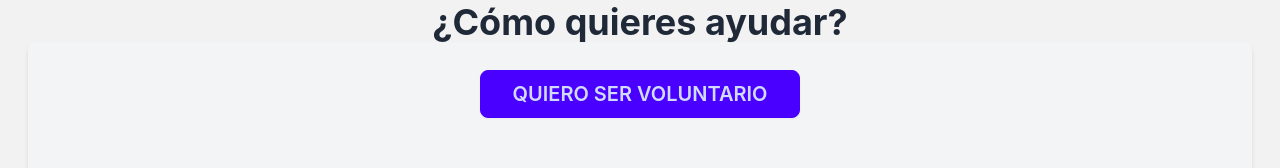
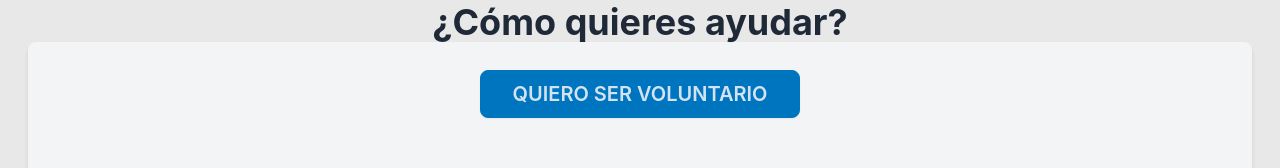
Before and after one commit to martinxanton/voluntariados-unmsm, a React (Vite) app in the folder frontend/: page / in a window 1280 px wide. Shown: the part 451-619 px from the top of the page. Built offline with nearby package versions, Linux system fonts and the light colour scheme.

Commit message:
cambiar tema a "fantasy" en index.html y actualizar configuración de daisyui en tailwind.config.js

```diff
--- a/frontend/index.html
+++ b/frontend/index.html
@@ -1,5 +1,5 @@
 <!doctype html>
-<html lang="en" data-theme="light">
+<html lang="en" data-theme="fantasy">
   <head>
     <meta charset="UTF-8" />
     <link rel="icon" type="image/svg+xml" href="https://es-academic.com/pictures/eswiki/85/UNMSM_coatofarms_seal.svg" />
--- a/frontend/tailwind.config.js
+++ b/frontend/tailwind.config.js
@@ -1,17 +1,20 @@
 /** @type {import('tailwindcss').Config} */
 export default {
-  content: [
-    "./index.html",
-    "./src/**/*.{js,ts,jsx,tsx}",
-  ],
+  content: ["./index.html", "./src/**/*.{js,ts,jsx,tsx}"],
   theme: {
     extend: {},
   },
   plugins: [
     // eslint-disable-next-line no-undef
-    require('daisyui'),
+    require("daisyui"),
   ],
   daisyui: {
-    themes: ["light", "dark", "cupcake", "dim", "winter"],
+    themes: [{
+      fantasy: {
+        ...require("daisyui/src/theming/themes")["fantasy"],
+        primary: "#0075bf",
+        secondary: "#6d0076",
+      },
+    },"light", "dark", "cupcake", "dim", "winter", "fantasy", "luxury", "forest", "corporate", "synthwave", "retro", "cyberpunk", "valentine", "black", "bumblebee", "halloween", "garden", "forest", "dracula", "night"],
   },
-}
+};
```
